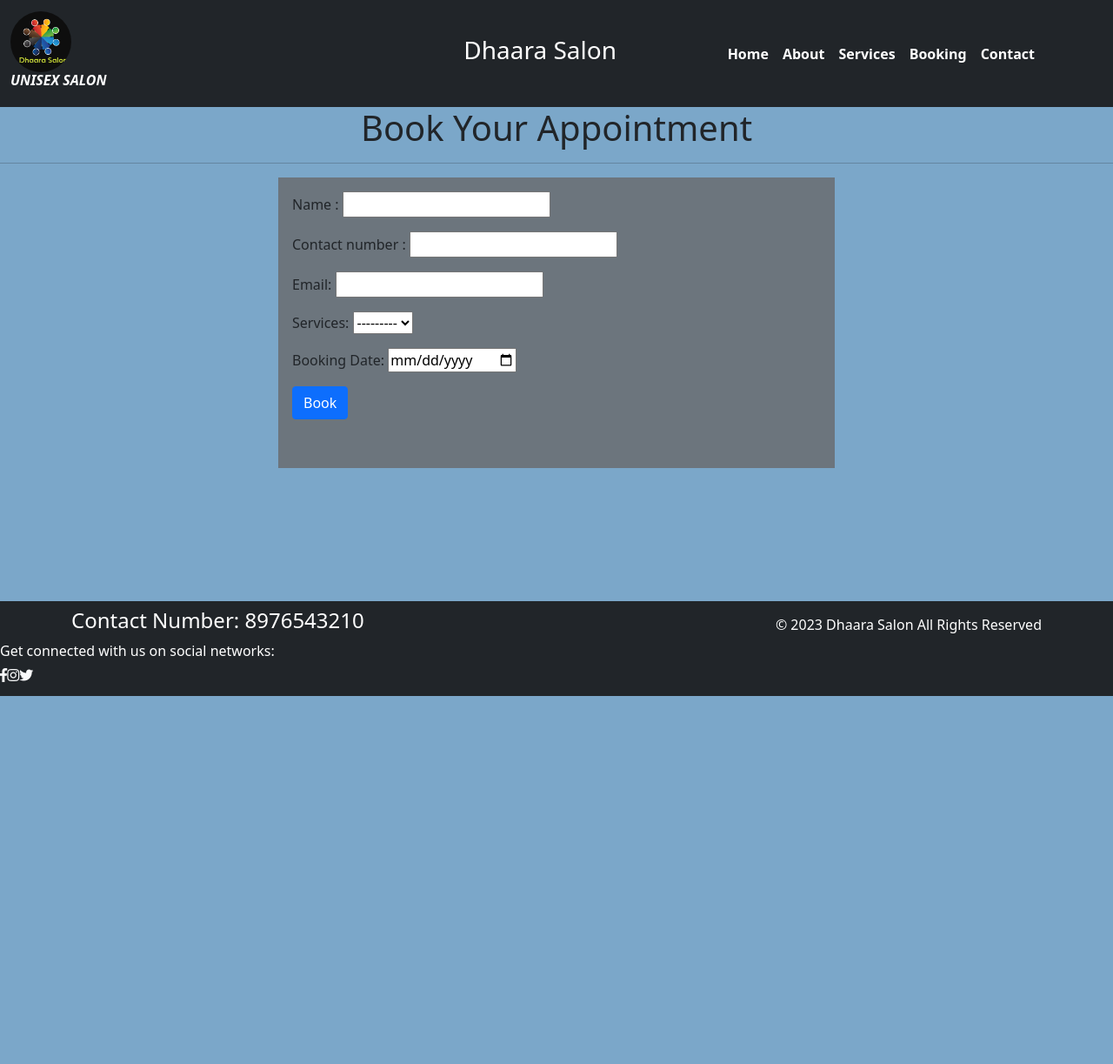
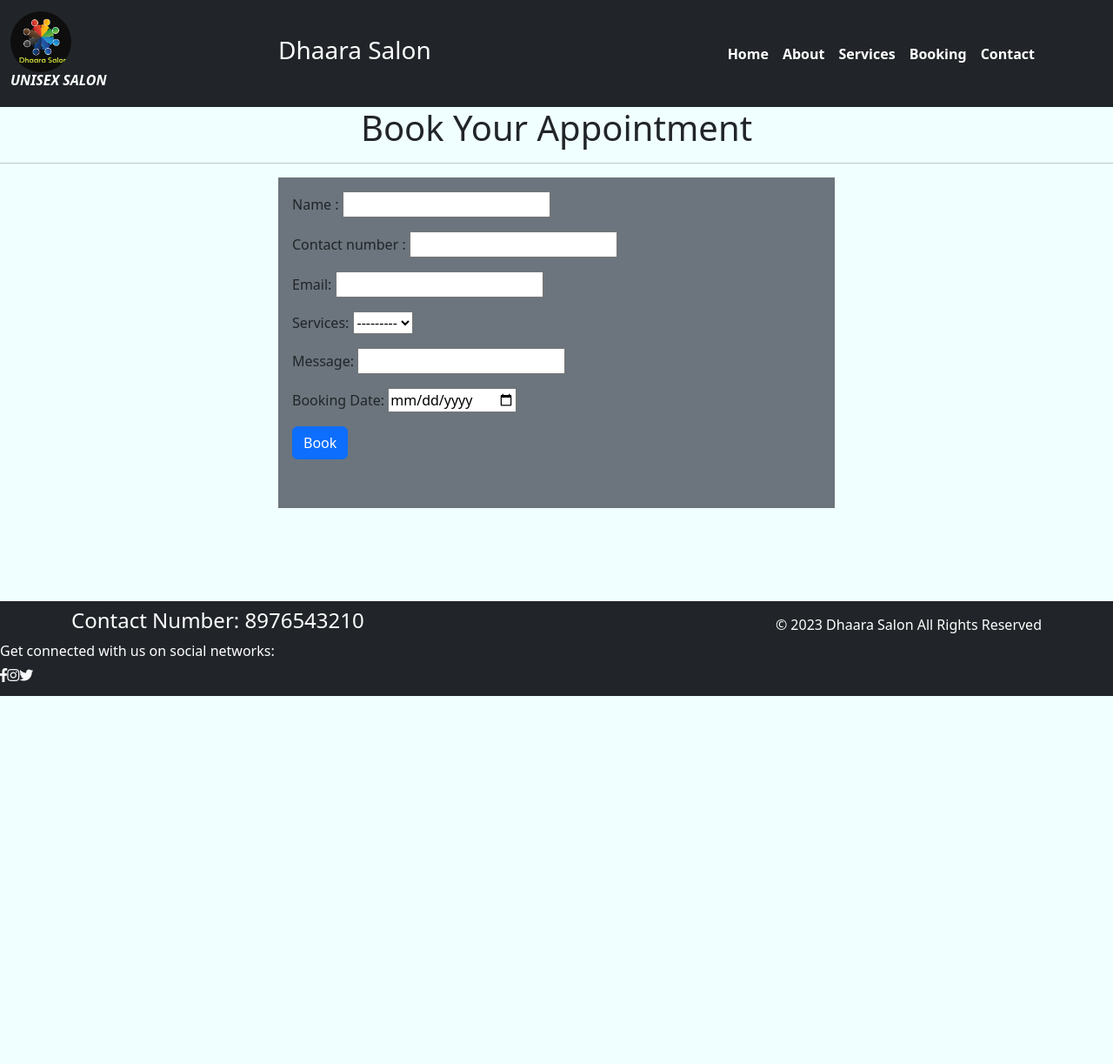
Before and after one commit to vrindz/beautysalon, a Django app: page /booking in a window 1280 px wide. Shown: the whole page at 87% size. Run offline with Django 4.2, Linux system fonts and the light colour scheme; data that the repository does not hold is empty; some libraries are stand-ins or nearby versions.

Commit message:
Second commit

```diff
--- a/beauty/salon/admin.py
+++ b/beauty/salon/admin.py
@@ -4,6 +4,6 @@ from .models import Booking,Service
 
 # Register your models here.
 class BookingAdmin(admin.ModelAdmin):
-    list_display = ('id','p_name','p_phone','p_email','serv_name','booking_date','booked_on')
+    list_display = ('id','name','phone','email','service_name','message','booking_date','booked_on')
 admin.site.register(Booking,BookingAdmin)
 admin.site.register(Service)
--- a/beauty/salon/forms.py
+++ b/beauty/salon/forms.py
@@ -11,9 +11,10 @@ class BookingForm(forms.ModelForm) :
             'booking_date': DateInput(),
         }
         labels = {
-            'p_name': " Name :",
-            'p_phone': " Contact number :",
-            'p_email': " Email:",
-             'serv_name': "Services:",
+            'name': " Name :",
+            'phone': " Contact number :",
+            'email': " Email:",
+            'service_name': "Services:",
+            'message': "Message:",
             'booking_date': "Booking Date:",
         }
--- a/beauty/salon/models.py
+++ b/beauty/salon/models.py
@@ -10,9 +10,10 @@ class Service(models.Model):
     def __str__(self):
         return self.serv_name
 class Booking(models.Model) :
-    p_name = models.CharField(max_length=255)
-    p_phone = models.CharField(max_length=255)
-    p_email = models.EmailField()
-    serv_name = models.ForeignKey(Service, on_delete=models.CASCADE)
+    name = models.CharField(max_length=255)
+    phone = models.CharField(max_length=255)
+    email = models.EmailField()
+    service_name = models.ForeignKey(Service, on_delete=models.CASCADE)
+    message = models.CharField(max_length=400)
     booking_date = models.DateField()
     booked_on = models.DateField(auto_now=True)
--- a/beauty/salon/views.py
+++ b/beauty/salon/views.py
@@ -1,6 +1,5 @@
-from django.shortcuts import render,redirect
-from django.http import HttpResponse,HttpResponseRedirect
-from . import forms
+from django.shortcuts import render
+
 from .forms import BookingForm
 
 from .models import Service
--- a/beauty/static/css/style.css
+++ b/beauty/static/css/style.css
@@ -5,7 +5,7 @@ border-radius:5px;
 border:1px solid white ;
  }
 .content_page{
-background-color:#7ba7c9;
+background-color:#F0FFFF;
 }
 h1{
 text-align:center;
--- a/beauty/templates/base.html
+++ b/beauty/templates/base.html
@@ -18,6 +18,9 @@
     <script src="{%static '/js/form.js' %}"></script>
     <script src="https://ajax.googleapis.com/ajax/libs/jquery/3.6.4/jquery.min.js"></script>
      <script src="https://maxcdn.bootstrapcdn.com/bootstrap/3.4.1/js/bootstrap.min.js"></script>
+    <link href="https://cdn.jsdelivr.net/npm/bootstrap@5.3.0-alpha1/dist/css/bootstrap.min.css" rel="stylesheet">
+
+
 
     <link rel="stylesheet"
           href="{% static '/css/style.css' %}">
@@ -32,15 +35,16 @@
       <img src="/static/image/salon.jpeg/" alt="" style="width:70px;" class="rounded-pill">
         <h6><i><b>UNISEX SALON</b></i></h6>
     </a>
+
   </div>
+
+   <div class="col-4 text-left pl-md-0">
+          <h3 class="text-white">  Dhaara Salon </h3>
+</div>
 
 
 
 
-
-<div class="col-2 text-left pl-md-0">
-          <h3 class="text-white">  Dhaara Salon </h3>
-</div>
         <div
           class="collapse navbar-collapse justify-content-center col-md-5 navbar-collapse-3">
           <ul class="navbar-nav justify-content-center  fw-bold">
--- a/beauty/templates/service.html
+++ b/beauty/templates/service.html
@@ -12,7 +12,9 @@
     <img src="{{s.serv_image.url}}" alt="" width="100px" height="200px" class="card-img-top">
 
 
+
+
+        </div>
 </div>
-     </div>
 {% endfor %}
 {% endblock %}
```
